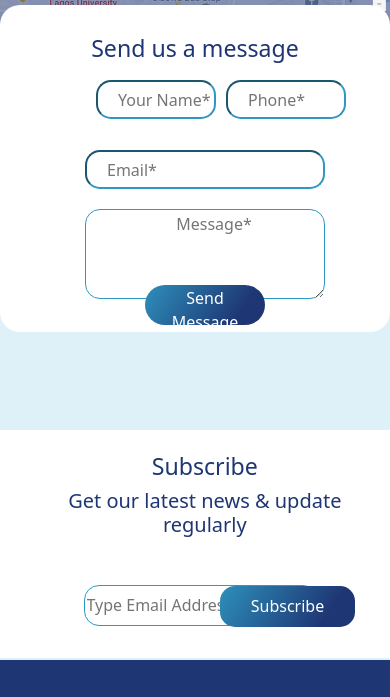
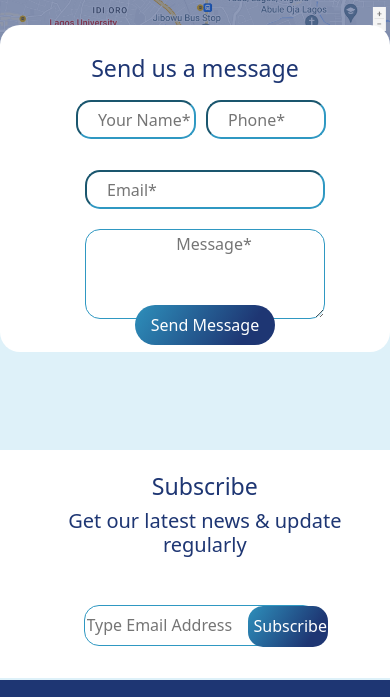
Before and after one commit to Hoskyllz/Medical-web, a React (Vite) app: page /Contacts in a window 390 px wide. Shown: the part 732-1429 px from the top of the page. Built offline with nearby package versions, Linux system fonts and the light colour scheme.

Commit message:
more errors

```diff
--- a/src/styles/Bannercontact.css
+++ b/src/styles/Bannercontact.css
@@ -109,3 +109,14 @@
         gap: 5px;
        }
 }
+
+@media(max-width:425px){
+    .fourth{
+        width: 428px;
+        gap: 5px;
+    }
+    .map, .num, .message{
+        width: 140px;
+        height: 120px;
+    }
+}
--- a/src/styles/Form.css
+++ b/src/styles/Form.css
@@ -110,7 +110,7 @@
  }
  .np{
     margin-left: 20px;
-    padding-left: 40px;
+    padding-left: 20px;
  }
  .mess input{
     width: 240px;
@@ -121,8 +121,9 @@
     margin-left: 20px;
  }
  .mebu button{
-    width: 120px;
+    width: 140px;
     left: 10px;
+    font-weight: lighter;
 
  }
 
--- a/src/styles/subform.css
+++ b/src/styles/subform.css
@@ -81,6 +81,10 @@
     .mov input{
         width: 100%;
     }
+    .mov button{
+        font-weight: lighter;
+        width: 80px;
+    }
 
 }
 @media(max-width: 1024px){
```
